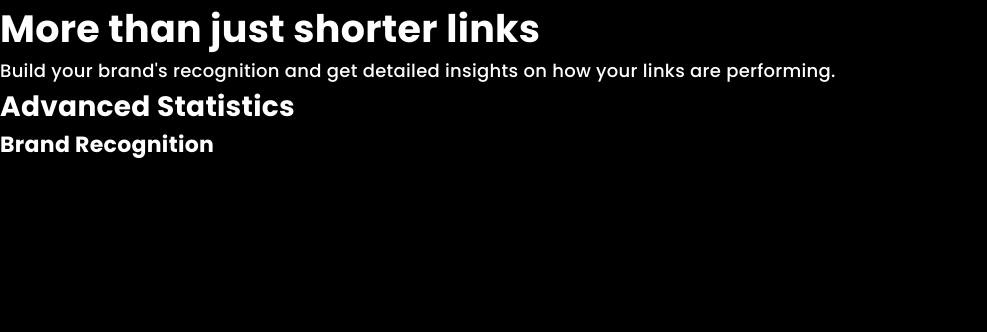
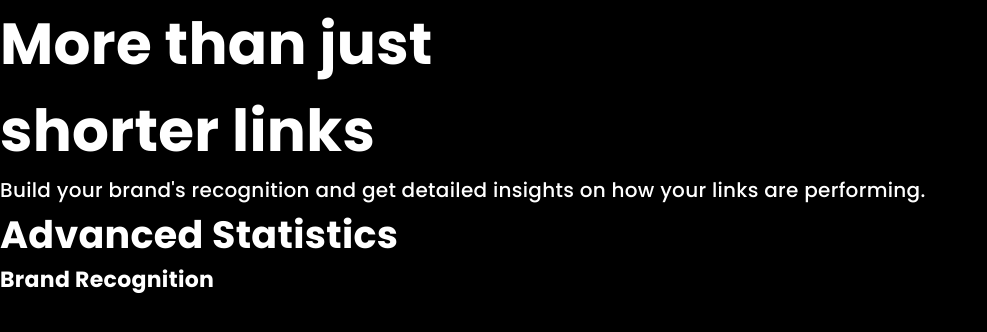
Before and after one commit to elghanbibadr/urlshorteningapp, a React (Create React App) app: page / in a window 1280 px wide. Shown: the top 332 px of the page, without its empty margins (0-987 px from the left). Built offline with nearby package versions, Linux system fonts and the light colour scheme.

Commit message:
add font size font element for tablette devices

```diff
--- a/src/styles/main.css
+++ b/src/styles/main.css
@@ -45,4 +45,17 @@ p {
   line-height: 1.6;
   font-weight: 500;
 }
+
+@media screen and (min-width: 700px) {
+  h1 {
+    font-size: 5.8rem;
+    max-width: 15ch;
+  }
+  h2 {
+    font-size: 3.8rem;
+  }
+  p {
+    font-size: 2rem;
+  }
+}
 /*# sourceMappingURL=main.css.map */
```
Also changed, not shown: src/styles/partiels/_typography.scss (+16 -0 lines), 1 other file (tests, documents, lock files or other folders).
